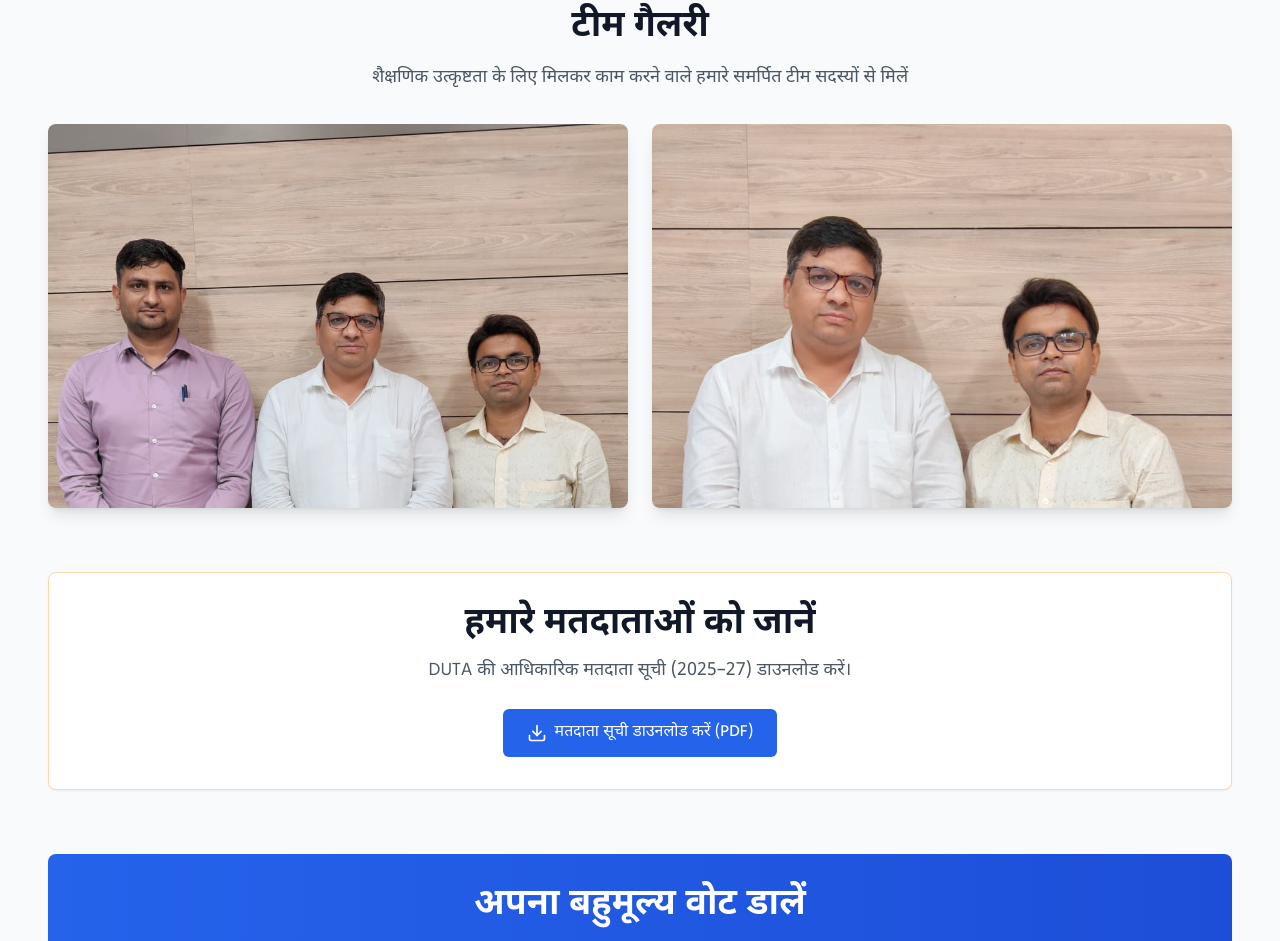
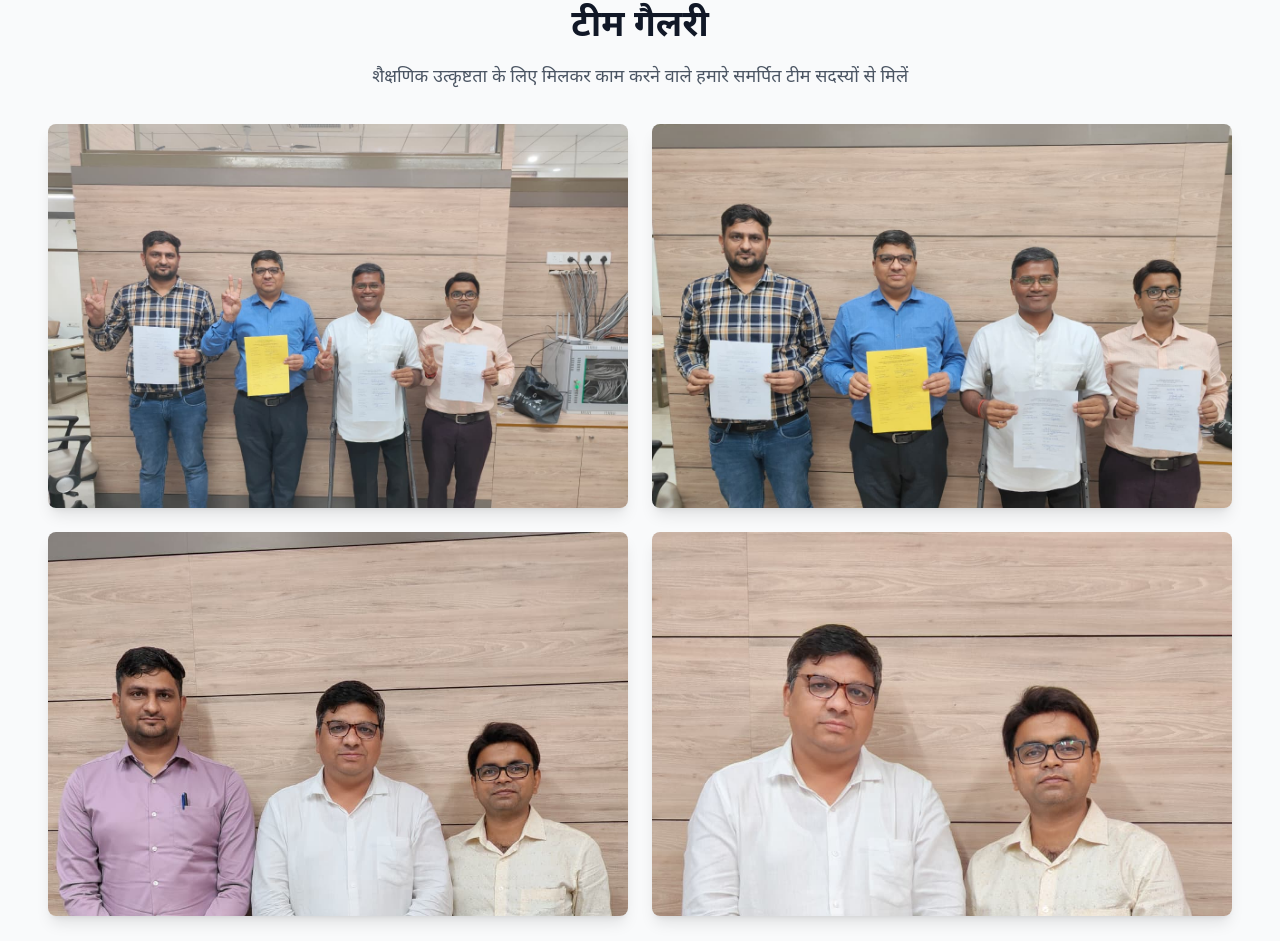
Before and after one commit to ak47adi/VSS_Website, a React (Vite) app: page /duta-elections in a window 1280 px wide. Shown: the part 1240-2181 px from the top of the page. Built offline with nearby package versions, Linux system fonts and the light colour scheme.

Commit message:
Added images

```diff
--- a/src/App.tsx
+++ b/src/App.tsx
@@ -64,7 +64,7 @@ function AppLayout() {
         setCurrentPage={setCurrentPage}
       />
       <main className="flex-1">
-  <Suspense fallback={<Loader message={language === 'en' ? 'Loading content…' : 'सामग्री लोड हो रही है…'} /> }>
+        <Suspense fallback={<Loader message={language === 'en' ? 'Loading content…' : 'सामग्री लोड हो रही है…'} />}>
           <Routes>
             <Route
               path="/"
--- a/src/components/CandidatesPage.tsx
+++ b/src/components/CandidatesPage.tsx
@@ -251,14 +251,19 @@ const CandidatesPage: React.FC<CandidatesPageProps> = ({ language }) => {
                     <div className="grid grid-cols-1 md:grid-cols-2 gap-3 sm:gap-4 md:gap-6">
                         <div className="group relative overflow-hidden rounded-lg shadow-lg hover:shadow-xl transition-all duration-300">
                             <img
-                                src="/candidates/gallery-section-1.jpeg"
+                                src="/candidates/gallery-section-3.jpeg"
                                 alt={language === 'en' ? 'Team Gallery Image 1' : 'टीम गैलरी छवि 1'}
                                 className="w-full h-56 sm:h-64 md:h-80 lg:h-96 object-cover object-top group-hover:scale-105 transition-transform duration-300"
                                 loading="lazy" decoding="async"
                                 onError={(e) => {
-                                    const target = e.currentTarget;
-                                    target.style.display = 'none';
-                                    const fallback = target.nextElementSibling as HTMLElement;
+                                    const img = e.currentTarget as HTMLImageElement;
+                                    if (img.src.endsWith('.jpeg')) {
+                                        img.onerror = null;
+                                        img.src = img.src.replace('.jpeg', '.jpg');
+                                        return;
+                                    }
+                                    img.style.display = 'none';
+                                    const fallback = img.nextElementSibling as HTMLElement;
                                     if (fallback) {
                                         fallback.style.display = 'flex';
                                         fallback.classList.remove('hidden');
@@ -279,14 +284,19 @@ const CandidatesPage: React.FC<CandidatesPageProps> = ({ language }) => {
 
                         <div className="group relative overflow-hidden rounded-lg shadow-lg hover:shadow-xl transition-all duration-300">
                             <img
-                                src="/candidates/gallery-section-2.jpeg"
+                                src="/candidates/gallery-section-4.jpeg"
                                 alt={language === 'en' ? 'Team Gallery Image 2' : 'टीम गैलरी छवि 2'}
                                 className="w-full h-56 sm:h-64 md:h-80 lg:h-96 object-cover object-top group-hover:scale-105 transition-transform duration-300"
                                 loading="lazy" decoding="async"
                                 onError={(e) => {
-                                    const target = e.currentTarget;
-                                    target.style.display = 'none';
-                                    const fallback = target.nextElementSibling as HTMLElement;
+                                    const img = e.currentTarget as HTMLImageElement;
+                                    if (img.src.endsWith('.jpeg')) {
+                                        img.onerror = null;
+                                        img.src = img.src.replace('.jpeg', '.jpg');
+                                        return;
+                                    }
+                                    img.style.display = 'none';
+                                    const fallback = img.nextElementSibling as HTMLElement;
                                     if (fallback) {
                                         fallback.style.display = 'flex';
                                         fallback.classList.remove('hidden');
@@ -300,6 +310,72 @@ const CandidatesPage: React.FC<CandidatesPageProps> = ({ language }) => {
                                 </div>
                                 <p className="text-lg md:text-xl font-semibold text-center px-4">
                                     {language === 'en' ? 'Team Gallery' : 'टीम गैلरी'}
+                                </p>
+                            </div>
+                            <div className="absolute inset-0 bg-gradient-to-t from-black/20 via-transparent to-transparent opacity-0 group-hover:opacity-100 transition-opacity duration-300"></div>
+                        </div>
+
+                        <div className="group relative overflow-hidden rounded-lg shadow-lg hover:shadow-xl transition-all duration-300">
+                            <img
+                                src="/candidates/gallery-section-1.jpeg"
+                                alt={language === 'en' ? 'Team Gallery Image 3' : 'टीम गैलरी छवि 3'}
+                                className="w-full h-56 sm:h-64 md:h-80 lg:h-96 object-cover object-top group-hover:scale-105 transition-transform duration-300"
+                                loading="lazy" decoding="async"
+                                onError={(e) => {
+                                    const img = e.currentTarget as HTMLImageElement;
+                                    if (img.src.endsWith('.jpeg')) {
+                                        img.onerror = null;
+                                        img.src = img.src.replace('.jpeg', '.jpg');
+                                        return;
+                                    }
+                                    img.style.display = 'none';
+                                    const fallback = img.nextElementSibling as HTMLElement;
+                                    if (fallback) {
+                                        fallback.style.display = 'flex';
+                                        fallback.classList.remove('hidden');
+                                    }
+                                }}
+                            />
+                            {/* Fallback placeholder */}
+                            <div className="w-full h-56 sm:h-64 md:h-80 lg:h-96 bg-gradient-to-br from-emerald-400 to-emerald-600 hidden flex-col items-center justify-center text-white">
+                                <div className="w-12 sm:w-16 md:w-20 h-12 sm:h-16 md:h-20 bg-white bg-opacity-20 rounded-full flex items-center justify-center mb-3 sm:mb-4 md:mb-6">
+                                    <User className="w-6 sm:w-8 md:w-10 h-6 sm:h-8 md:h-10" />
+                                </div>
+                                <p className="text-sm sm:text-lg md:text-xl font-semibold text-center px-4">
+                                    {language === 'en' ? 'Team Gallery' : 'टीम गैलरी'}
+                                </p>
+                            </div>
+                            <div className="absolute inset-0 bg-gradient-to-t from-black/20 via-transparent to-transparent opacity-0 group-hover:opacity-100 transition-opacity duration-300"></div>
+                        </div>
+
+                        <div className="group relative overflow-hidden rounded-lg shadow-lg hover:shadow-xl transition-all duration-300">
+                            <img
+                                src="/candidates/gallery-section-2.jpeg"
+                                alt={language === 'en' ? 'Team Gallery Image 4' : 'टीम गैलरी छवि 4'}
+                                className="w-full h-56 sm:h-64 md:h-80 lg:h-96 object-cover object-top group-hover:scale-105 transition-transform duration-300"
+                                loading="lazy" decoding="async"
+                                onError={(e) => {
+                                    const img = e.currentTarget as HTMLImageElement;
+                                    if (img.src.endsWith('.jpeg')) {
+                                        img.onerror = null;
+                                        img.src = img.src.replace('.jpeg', '.jpg');
+                                        return;
+                                    }
+                                    img.style.display = 'none';
+                                    const fallback = img.nextElementSibling as HTMLElement;
+                                    if (fallback) {
+                                        fallback.style.display = 'flex';
+                                        fallback.classList.remove('hidden');
+                                    }
+                                }}
+                            />
+                            {/* Fallback placeholder */}
+                            <div className="w-full h-64 md:h-80 lg:h-96 bg-gradient-to-br from-fuchsia-400 to-fuchsia-600 hidden flex-col items-center justify-center text-white">
+                                <div className="w-16 md:w-20 h-16 md:h-20 bg-white bg-opacity-20 rounded-full flex items-center justify-center mb-4 md:mb-6">
+                                    <User className="w-8 md:w-10 h-8 md:h-10" />
+                                </div>
+                                <p className="text-lg md:text-xl font-semibold text-center px-4">
+                                    {language === 'en' ? 'Team Gallery' : 'टीम गैलरी'}
                                 </p>
                             </div>
                             <div className="absolute inset-0 bg-gradient-to-t from-black/20 via-transparent to-transparent opacity-0 group-hover:opacity-100 transition-opacity duration-300"></div>
```
Also changed, not shown: index.html (+16 -4 lines), public/candidates/gallery-section-3.jpeg (added), public/candidates/gallery-section-4.jpeg (added).
